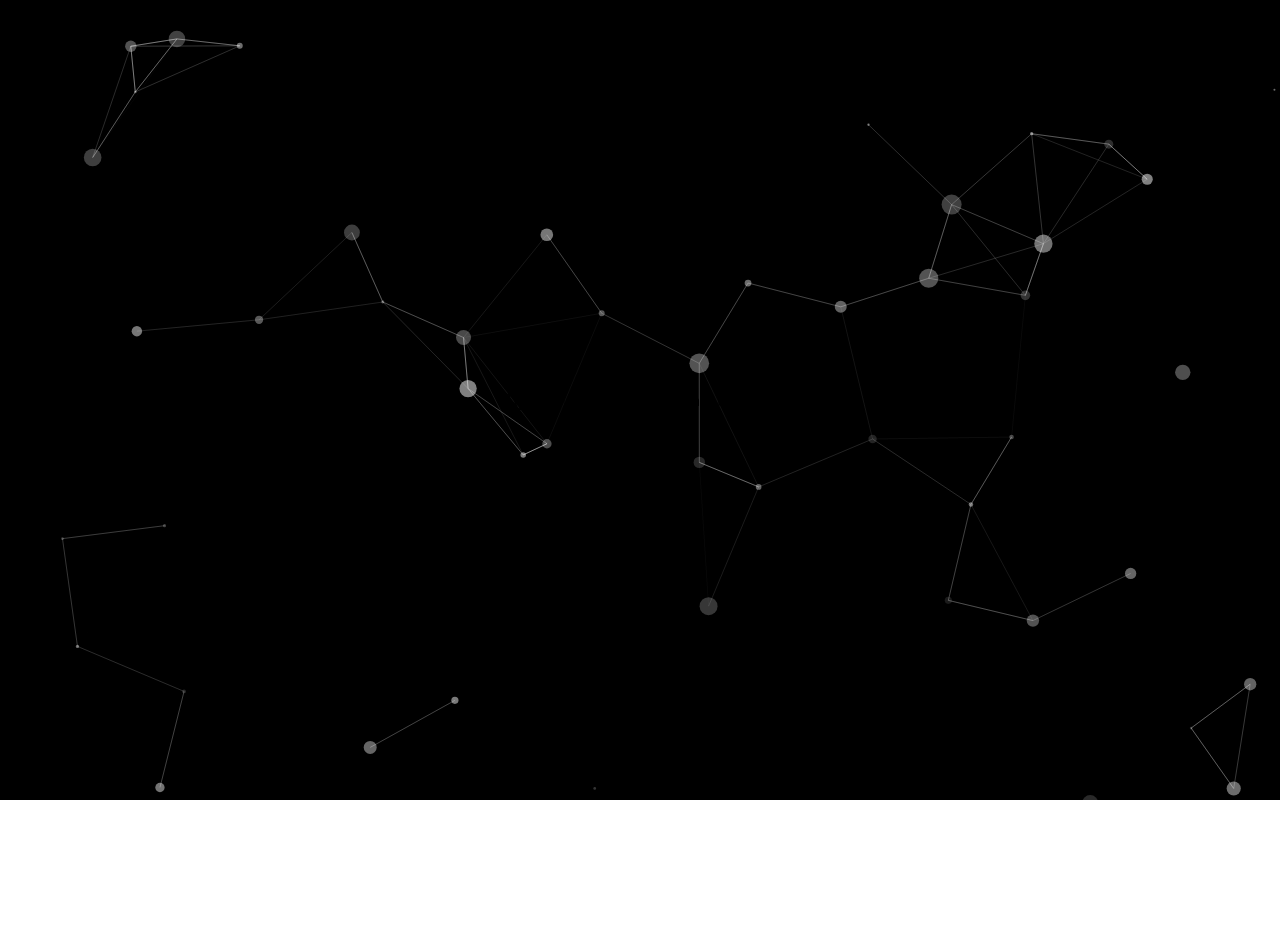
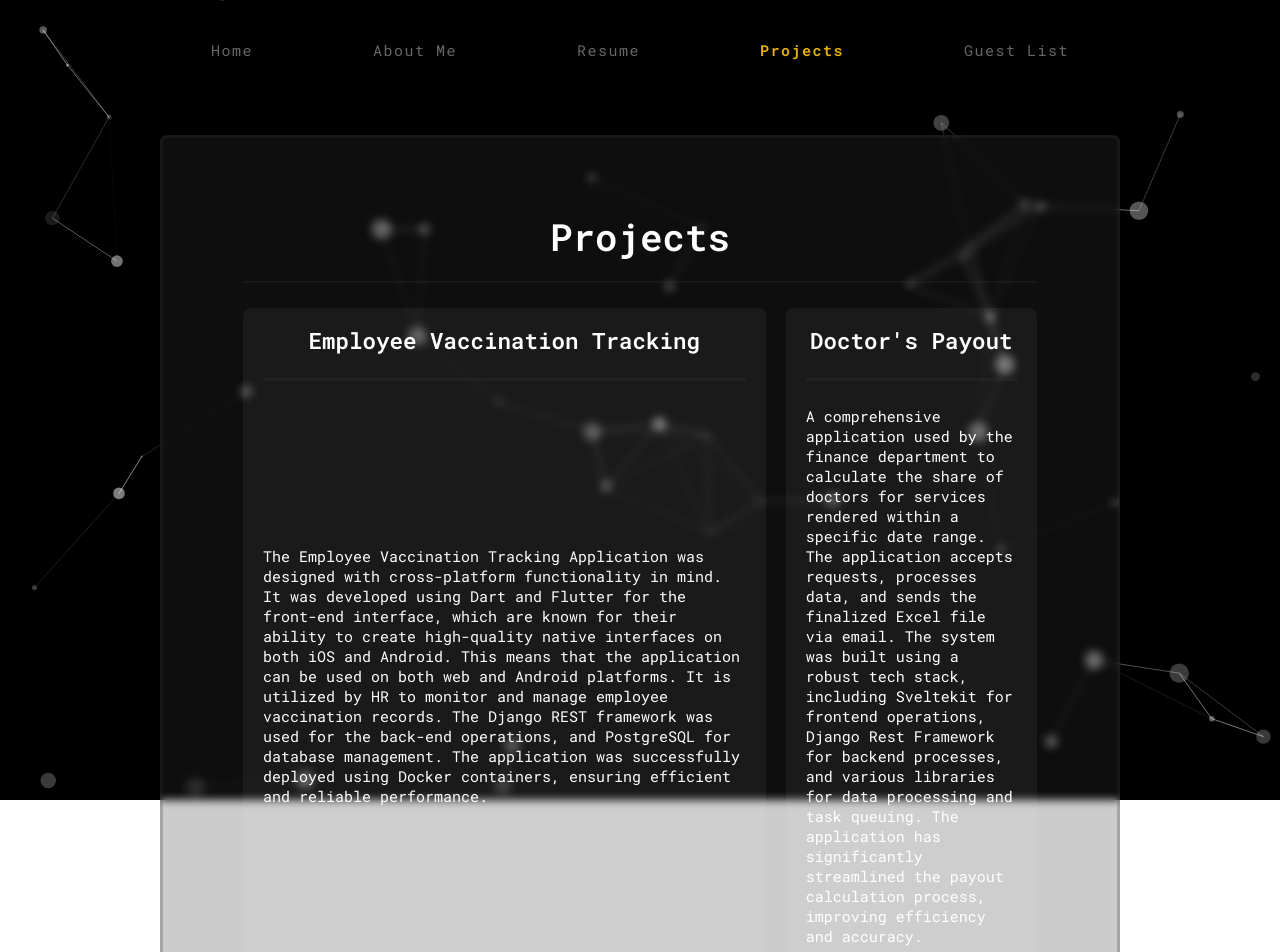
Before and after one commit to ahmedther/ahmedther_portfolio, a Next.js app: page /projects in a window 1280 px wide. Before the commit this address had no page. Shown: the top 952 px of the page. Before the commit the page ends 800 px from the top, so only its background shows below. Built offline with nearby package versions, Linux system fonts and the light colour scheme.

Commit message:
guest list skipped

```diff
--- a/next.config.mjs
+++ b/next.config.mjs
@@ -1,4 +1,14 @@
 /** @type {import('next').NextConfig} */
-const nextConfig = {};
+const nextConfig = {
+  async redirects() {
+    return [
+      {
+        source: "/guest",
+        destination: "/",
+        permanent: false, // Set to true for permanent redirects
+      },
+    ];
+  },
+};
 
 export default nextConfig;
--- a/package.json
+++ b/package.json
@@ -9,17 +9,18 @@
     "lint": "next lint"
   },
   "dependencies": {
+    "@tabler/icons-react": "^3.2.0",
     "@tippyjs/react": "^4.2.6",
     "@tsparticles/engine": "^3.2.2",
     "@tsparticles/react": "^3.0.0",
     "@tsparticles/slim": "^3.2.2",
     "clsx": "^2.1.0",
-    "framer-motion": "^11.0.8",
+    "framer-motion": "^11.0.28",
     "next": "^14.1.1",
     "react": "^18",
     "react-dom": "^18",
     "react-icons": "^5.0.1",
-    "tailwind-merge": "^2.2.1",
+    "tailwind-merge": "^2.2.2",
     "typewriter-effect": "^2.21.0"
   },
   "devDependencies": {
--- a/src/app/about/page.tsx
+++ b/src/app/about/page.tsx
@@ -7,6 +7,8 @@ export const metadata: Metadata = {
     "About | Ahmed Qureshi - Full Stack Developer | Learn More About My Journey",
   description:
     "Get to know more about Ahmed Qureshi, a seasoned Full Stack Developer based in Halifax, NS. Discover his journey, experiences, projects, and contributions in the field of web development. Specializing in Python, JavaScript, Dart, SQL, Django, DjangoREST Framework, React, SvelteKit, Flutter, Next.js, and more.",
+  creator: "Ahmed Qureshi",
+  publisher: "Ahmed Qureshi",
 };
 
 const AboutMe: React.FunctionComponent = () => {
--- a/src/app/components/navigation/nav_data.tsx
+++ b/src/app/components/navigation/nav_data.tsx
@@ -17,11 +17,11 @@ const navigation_data: NavigationItem[] = [
     name: "Resume",
   },
   {
-    href: "proj",
+    href: "projects",
     name: "Projects",
   },
   {
-    href: "gues",
+    href: "guest",
     name: "Guest List",
   },
 ];
--- /dev/null
+++ b/src/app/data/project.tsx
@@ -0,0 +1,64 @@
+export interface ProjectsTypes {
+  title: string;
+  description: string;
+  url: string;
+}
+export const projects: ProjectsTypes[] = [
+  {
+    title: "Employee Vaccination Tracking",
+    description: `The Employee Vaccination Tracking Application was designed with cross-platform functionality in mind.
+                  It was developed using Dart and Flutter for the front-end interface, which are known for their ability to create high-quality native interfaces on both iOS and Android.
+                  This means that the application can be used on both web and Android platforms.
+                  It is utilized by HR to monitor and manage employee vaccination records.
+                  The Django REST framework was used for the back-end operations, and PostgreSQL for database management.
+                  The application was successfully deployed using Docker containers, ensuring efficient and reliable performance.`,
+    url: "https://github.com/ahmedther/vacci_track",
+  },
+  {
+    title: "Doctor's Payout",
+    description: `A comprehensive application used by the finance department to calculate the share of doctors for services rendered within a specific date range.
+      The application accepts requests, processes data, and sends the finalized Excel file via email. The system was built using a robust tech stack,
+      including Sveltekit for frontend operations, Django Rest Framework for backend processes, and various libraries for data processing and task queuing.
+      The application has significantly streamlined the payout calculation process, improving efficiency and accuracy.`,
+    url: "https://github.com/ahmedther/doctors_payout",
+  },
+  {
+    title: "RDBMS Query Reports Portal For Healthcare System",
+    description: `A web-based query reports portal using Python and Django as the backend framework,
+                  and JavaScript, CSS, and HTML for the frontend. The portal displays various reports used by different
+                  departments such as pharmacy, Clinical Admin, Marketing, Discharge Billing, Radiology, etc.
+                  The reports are rights-based, and only users with assigned access rights can view them.
+                  An admin manually assigns the access rights from the admin panel. The portal uses two databases:
+                  Oracle database to retrieve information from the Hospital Information System (EHIS), and PostgreSQL to store user data and website data.`,
+    url: "https://github.com/ahmedther/RDBMS_Based_Query_Reports_Portal",
+  },
+  {
+    title: "This One",
+    description: `This portfolio website is a comprehensive showcase of my work and projects. Built using the  Next.js framework, TypeScript, and the versatile Tailwind CSS utility library.`,
+    url: "https://github.com/ahmedther/ahmedther_portfolio",
+  },
+  {
+    title: "Feedback Portal",
+    description: `A comprehensive web application designed to collect and analyze feedback from discharged patients of a hospital. The project is divided into three main components:
+
+1. Automated SMS System: Implemented a Python script that runs hourly, sending SMS messages to recently discharged patients. Each message includes a personalized link to the feedback portal.
+
+2. Feedback Web Application: Created a dynamic, emoji-based UI where patients can provide feedback. The portal includes an admin panel, allowing administrators to create departments and modify questions as needed. Upon submission of feedback, an automated email is dispatched to the relevant departments for review.
+
+3. Data Analysis Portal: Constructed a separate data analysis portal using the Streamlit framework and Python. This portal, accessible only by authorized departments, allows for in-depth review of feedback data.`,
+    url: "https://github.com/ahmedther/Feedback_Portal",
+  },
+  {
+    title: "Helpdesk Inventory Management System (HTMS)",
+    description: `Helpdesk and Inventory Management System for a hospital that enables users to log in any calls that come to the helpdesk and assign a technician to the job. The system also allows the caller to track the status
+    of their call log. In addition, authorized users can add or bulk add from Excel any asset to the hospital and update its status and user of the asset. This project demonstrated strong problem-solving, collaboration, and analytical skills, as well as a deep understanding of software development principles and best practices allows for in-depth review of feedback data.
+    `,
+    url: "https://github.com/ahmedther/HelpDesk_and_Inventory_Management_System",
+  },
+  {
+    title: "Automated Bill Generator",
+    description: `This project involved the development of an automated bill generator using Python and Selenium for the billing department. The aim was to automate repetitive daily bills and reduce the workload of the billing team. Ensuring that the
+    automated bill generator was easy to use and maintain.`,
+    url: "https://github.com/ahmedther/Automation_Selenium",
+  },
+];
--- a/src/app/data/techStack.tsx
+++ b/src/app/data/techStack.tsx
@@ -49,9 +49,6 @@ import {
   SiNginx,
   SiApache,
 } from "react-icons/si";
-
-import { FaGithub } from "react-icons/fa";
-import { FaGithubSquare } from "react-icons/fa";
 
 export interface TechStackItem {
   name: string;
--- a/src/app/layout.tsx
+++ b/src/app/layout.tsx
@@ -10,6 +10,8 @@ export const metadata: Metadata = {
     "Ahmed Qureshi - Full Stack Developer | Python, JavaScript, Dart, SQL, Django, React, SvelteKit, Flutter, Next.js",
   description:
     "Ahmed Qureshi is a seasoned Full Stack Developer based in Halifax, NS, with expertise in Python, JavaScript, Dart, SQL, Django, DjangoREST Framework, React, SvelteKit, Flutter, Next.js, and more. With a strong background in both front-end and back-end development, Ahmed has a proven track record of creating dynamic and responsive web applications.",
+  creator: "Ahmed Qureshi",
+  publisher: "Ahmed Qureshi",
 };
 
 export default function RootLayout({
--- /dev/null
+++ b/src/app/projects/page.tsx
@@ -0,0 +1,57 @@
+import SharedLayout from "../components/shared/layout";
+import { Metadata } from "next";
+
+import { projects } from "../data/project";
+
+export const metadata: Metadata = {
+  title: "Projects | Ahmed Qureshi - Full Stack Developer | Portfolio Showcase",
+  description:
+    "Explore the impressive portfolio of Ahmed Qureshi, a skilled Full Stack Developer. Discover his latest projects, showcasing his expertise in technologies like Python, JavaScript, Dart, SQL, Django, DjangoREST Framework, React, SvelteKit, Flutter, Next.js, and more. Get inspired by his innovative solutions and creative problem-solving abilities.",
+  keywords:
+    "Ahmed Qureshi, Full Stack Developer, Portfolio, Projects, Python, JavaScript, Dart, SQL, Django, DjangoREST Framework, React, SvelteKit, Flutter, Next.js",
+  creator: "Ahmed Qureshi",
+  publisher: "Ahmed Qureshi",
+  openGraph: {
+    title:
+      "Projects | Ahmed Qureshi - Full Stack Developer | Portfolio Showcase",
+    description:
+      "Explore the impressive portfolio of Ahmed Qureshi, a skilled Full Stack Developer. Discover his latest projects, showcasing his expertise in technologies like Python, JavaScript, Dart, SQL, Django, DjangoREST Framework, React, SvelteKit, Flutter, Next.js, and more. Get inspired by his innovative solutions and creative problem-solving abilities.",
+  },
+};
+
+const Projects: React.FunctionComponent = () => {
+  return (
+    <SharedLayout>
+      <h2 className="text-6xl font-semibold m-0">Projects</h2>
+      <div className="w-full h-1 bg-[#3a3a3a41]">&nbsp;</div>
+      <div className="grid grid-cols-6 gap-8  w-full  ">
+        {projects.map((projs, index) => (
+          <a
+            key={projs.title}
+            href={projs.url}
+            className={`flex flex-col gap-10 bg-white bg-opacity-5 rounded-xl text-white p-8  col-span-2 row-span-1
+                        ${index === 0 ? "col-span-4 row-span-2" : ""}
+                        ${index === 1 ? "row-span-2" : ""}
+                        ${index === 4 ? "row-span-2" : ""}
+                        hover:text-yellow-500 hover:bg-opacity-100 hover:font-semibold hover:-translate-y-6`}
+          >
+            <h3 className="p-0 m-0 text-4xl  text-center font-semibold ">
+              {projs.title}
+            </h3>
+            <div className="w-full h-1 bg-[#3a3a3a41]">&nbsp;</div>
+
+            <p
+              className={`text-2xl flex-1 flex items-center  ${
+                index === 4 ? "whitespace-pre-wrap" : ""
+              }`}
+            >
+              {projs.description}{" "}
+            </p>
+          </a>
+        ))}
+      </div>
+    </SharedLayout>
+  );
+};
+
+export default Projects;
--- a/src/app/resume/page.tsx
+++ b/src/app/resume/page.tsx
@@ -8,6 +8,8 @@ export const metadata: Metadata = {
   title: "Resume | Ahmed Qureshi - Full Stack Developer",
   description:
     "Ahmed Qureshi is a Full Stack Developer based in Halifax, NS. Skilled in Python, JavaScript, Typescript, Dart, HTML, SQL, and more. Experienced in working with frameworks and libraries like Django, DjangoREST Framework, React, SvelteKit, Flutter, and Next.js. Proficient in DevOps tools like Docker and Kubernetes. Check out the portfolio to learn more about Ahmed's skills, experience, and projects.",
+  creator: "Ahmed Qureshi",
+  publisher: "Ahmed Qureshi",
 };
 
 const technologies = [
```
Also changed, not shown: 1 other file (tests, documents, lock files or other folders).
